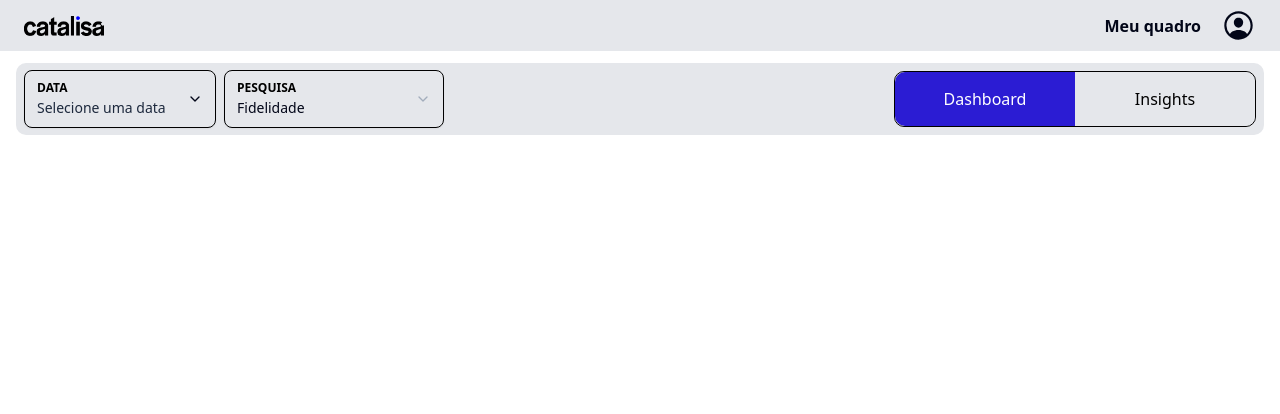
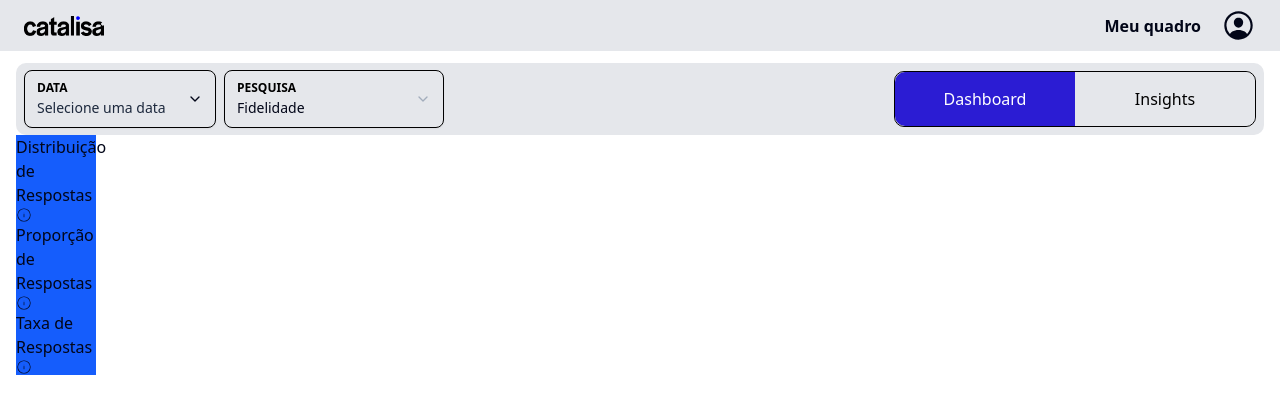
Before and after one commit to Lucasmenezes08/catalisaDashboard, a React (Vite) app in the folder catalisa/: page /dashboard in a window 1280 px wide. Shown: the top 414 px of the page. Built offline with nearby package versions, Linux system fonts and the light colour scheme.

Commit message:
Creation DashBoard First Section

```diff
--- /dev/null
+++ b/catalisa/src/components/dashboard/grafico/DistribuicaoResposta.tsx
@@ -0,0 +1,16 @@
+import { CiCircleInfo } from "react-icons/ci";
+<CiCircleInfo />
+export default function DistribuicaoResposta(){
+    return (
+        <section className = "w-20 bg-blue-600">
+            <section>
+                <h2>Distribuição de Respostas</h2>
+                <CiCircleInfo />
+            </section>
+            <section>
+
+            </section>
+        </section>
+    )
+
+}
--- /dev/null
+++ b/catalisa/src/components/dashboard/grafico/Grafico.tsx
@@ -0,0 +1,18 @@
+import DistribuicaoResposta from "./DistribuicaoResposta";
+import PropocaoDeRespostas from "./ProporcaoDeRespostas";
+import TaxaDeResposta from "./TaxaDeResposta";
+
+export default function Grafico() {
+  return (
+    <section className="">
+        <section>
+           <DistribuicaoResposta/>
+           <PropocaoDeRespostas/>
+           <TaxaDeResposta/>
+        </section>
+        <section>
+
+        </section>
+    </section>
+  );
+}
--- /dev/null
+++ b/catalisa/src/components/dashboard/grafico/ProporcaoDeRespostas.tsx
@@ -0,0 +1,15 @@
+import { CiCircleInfo } from "react-icons/ci";
+<CiCircleInfo />
+export default function PropocaoDeRespostas(){
+    return (
+        <section className = "w-20 bg-blue-600">
+            <section>
+                <h2>Proporção de Respostas</h2>
+                <CiCircleInfo />
+            </section>
+            <section>
+
+            </section>
+        </section>
+    )
+}
--- /dev/null
+++ b/catalisa/src/components/dashboard/grafico/TaxaDeResposta.tsx
@@ -0,0 +1,15 @@
+import { CiCircleInfo } from "react-icons/ci";
+<CiCircleInfo />
+export default function TaxaDeResposta(){
+    return(
+        <section>
+            <section className="w-20 bg-blue-600">
+                <h2>Taxa de Respostas</h2>
+                <CiCircleInfo />
+            </section>
+            <section>
+
+            </section>
+        </section>
+    )
+}
--- a/catalisa/src/routers/Dashboard.tsx
+++ b/catalisa/src/routers/Dashboard.tsx
@@ -1,10 +1,12 @@
 import Filtro from "@/components/dashboard/filtro/Filtro";
+import Grafico from "@/components/dashboard/grafico/Grafico";
 import { Outlet } from "react-router-dom";
 
 export default function Dashboard (){
     return (
         <section className="px-4">
             <Filtro/>
+            <Grafico/>
             <Outlet/>
         </section>
     )
```
Also changed, not shown: 1 other file (tests, documents, lock files or other folders).
